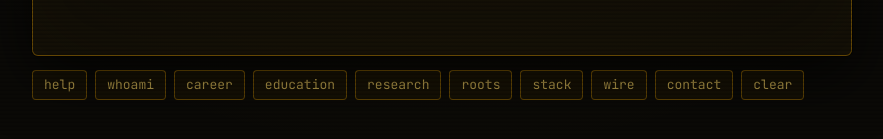
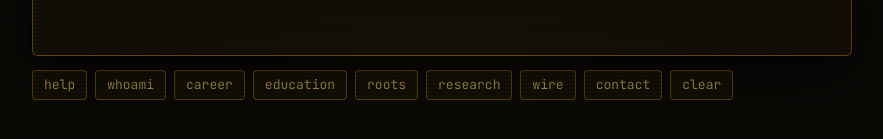
Before and after one commit to DjaniEfendi/djani-terminal, a React (Vite) app: page / in a window 1280 px wide. Shown: the part 589-728 px from the top of the page, without its empty margins (198-1081 px from the left). Built offline with nearby package versions, Linux system fonts and the light colour scheme.

Commit message:
Put roots before research and remove the stack command

```diff
--- a/src/commands.js
+++ b/src/commands.js
@@ -87,18 +87,6 @@ export const commands = {
     ],
   },
 
-  research: {
-    description: 'papers and essays',
-    run: () => [
-      dim('selected work (Academia.edu):'),
-      blank(),
-      item('sports economics'),
-      item('Brexit and supply-chain strategy'),
-      item('bitcoin'),
-      item('art market auction methods'),
-    ],
-  },
-
   roots: {
     description: 'where I come from',
     run: () => [
@@ -110,12 +98,15 @@ export const commands = {
     ],
   },
 
-  stack: {
-    description: 'how this site is put together',
+  research: {
+    description: 'papers and essays',
     run: () => [
-      line('react + vite SPA'),
-      line('cloudflare pages, auto-deploy from github'),
-      line('pre-rendered meta + Person JSON-LD'),
+      dim('selected work (Academia.edu):'),
+      blank(),
+      item('sports economics'),
+      item('Brexit and supply-chain strategy'),
+      item('bitcoin'),
+      item('art market auction methods'),
     ],
   },
 
```
